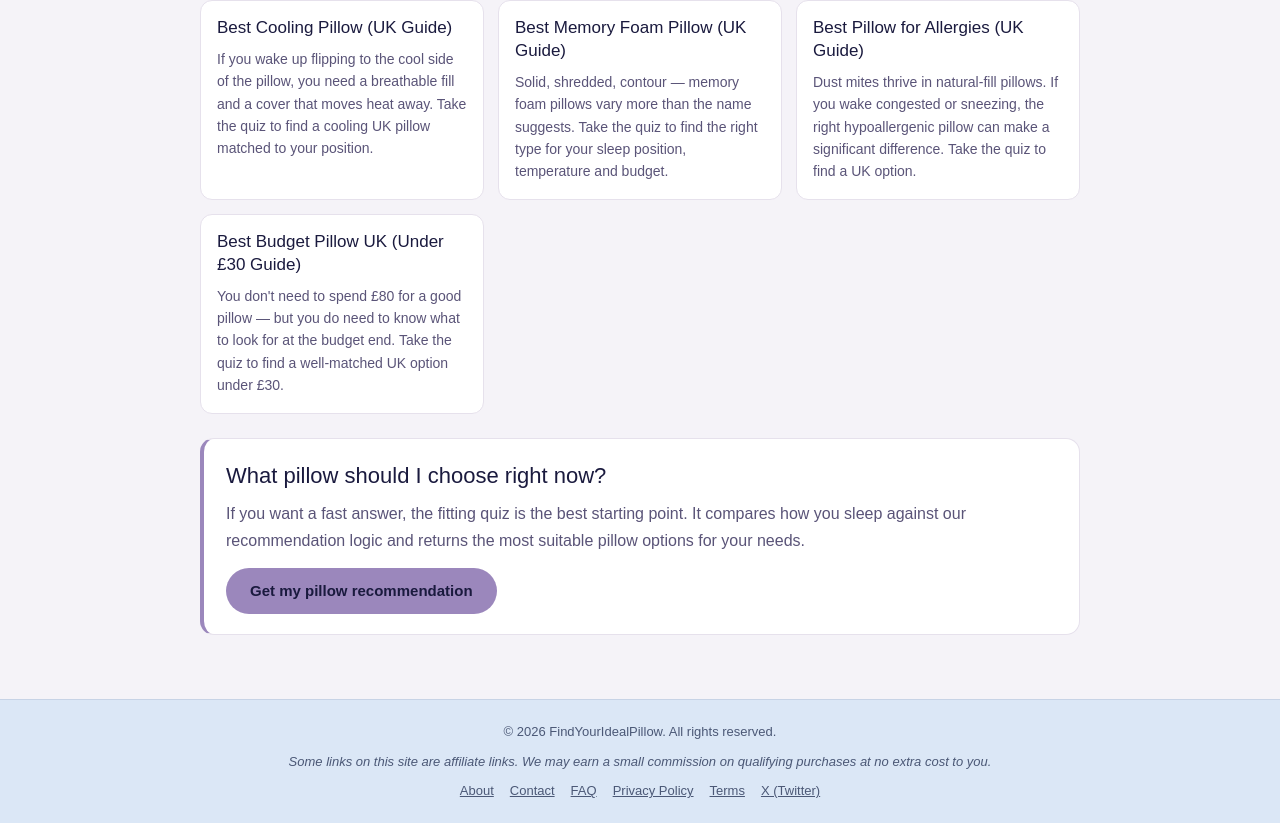
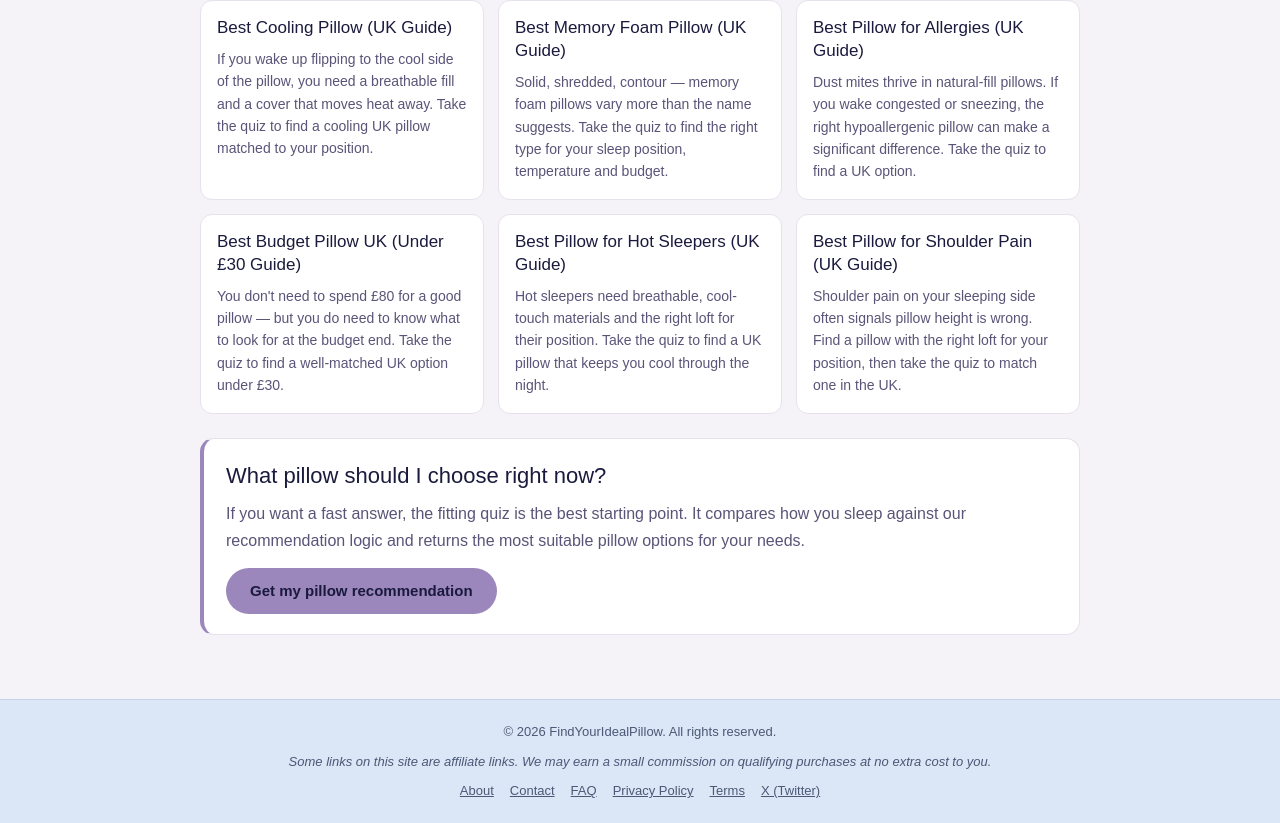
Before and after one commit to alanbishop75/find-my-ideal-pillow, a Next.js app: page /pillow/best-pillow in a window 1280 px wide. Shown: the part 1018-1841 px from the top of the page. Built offline with nearby package versions, Linux system fonts and the light colour scheme; no server answers.

Commit message:
Update hub page with 9 core guides and homepage with 6 popular guides (add hot-sleepers, shoulder-pain)

```diff
--- a/app/HomePageClient.tsx
+++ b/app/HomePageClient.tsx
@@ -20,7 +20,8 @@ export default function HomePageClient() {
     { href: "/pillow/best-pillow-for-side-sleepers", label: "Side sleepers" },
     { href: "/pillow/best-pillow-for-neck-pain", label: "Neck pain" },
     { href: "/pillow/best-pillow-for-back-sleepers", label: "Back sleepers" },
-    { href: "/pillow/best-cooling-pillow", label: "Hot sleepers" },
+    { href: "/pillow/best-pillow-for-hot-sleepers", label: "Hot sleepers" },
+    { href: "/pillow/best-pillow-for-shoulder-pain", label: "Shoulder pain" },
     { href: "/pillow/best-memory-foam-pillow", label: "Memory foam" },
   ];
 
--- a/app/pillow/best-pillow/page.tsx
+++ b/app/pillow/best-pillow/page.tsx
@@ -30,6 +30,8 @@ const coreGuides = [
   "best-memory-foam-pillow",
   "best-pillow-for-allergies",
   "best-budget-pillow-under-30",
+  "best-pillow-for-hot-sleepers",
+  "best-pillow-for-shoulder-pain",
 ];
 
 const guideCards = coreGuides
```
